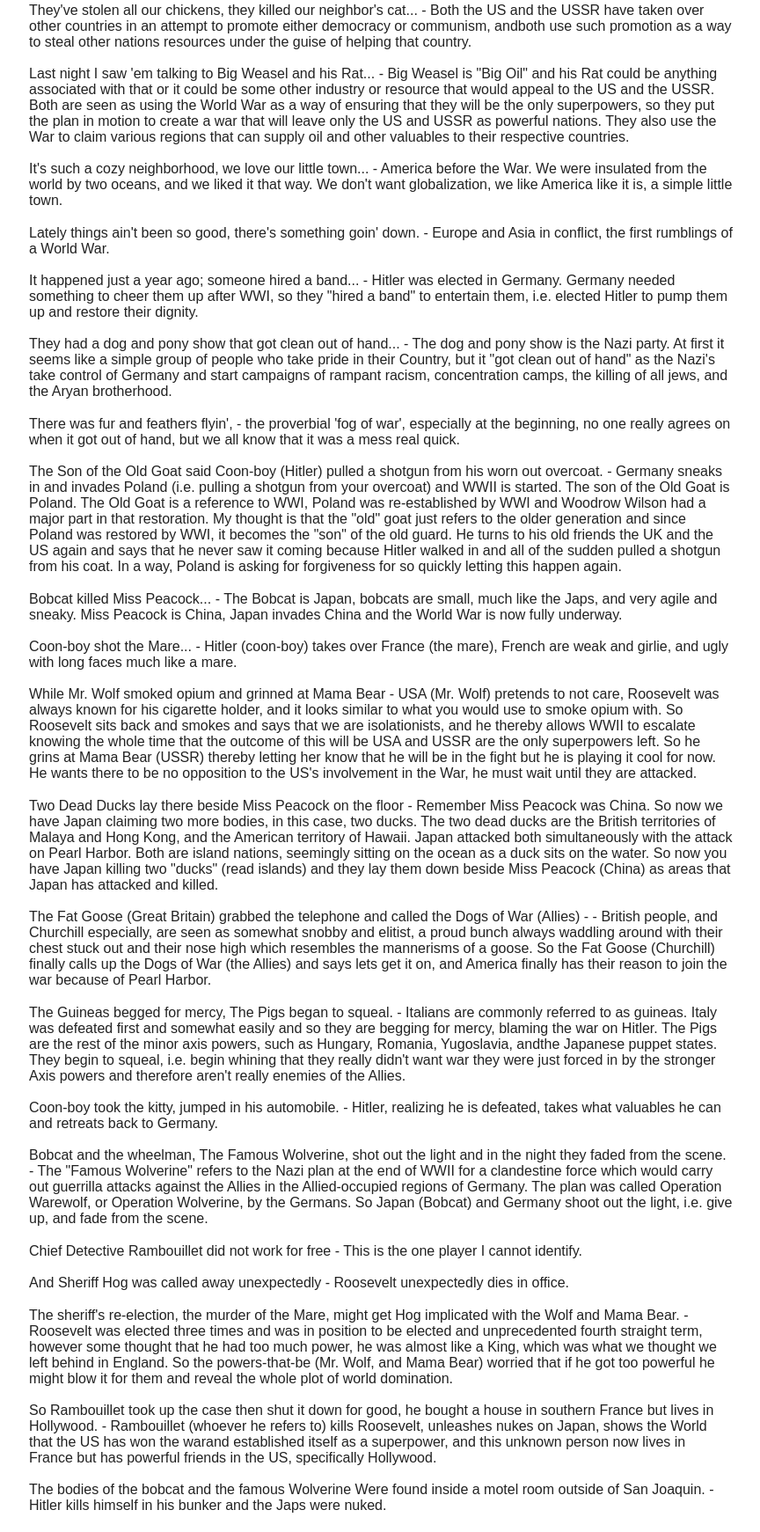
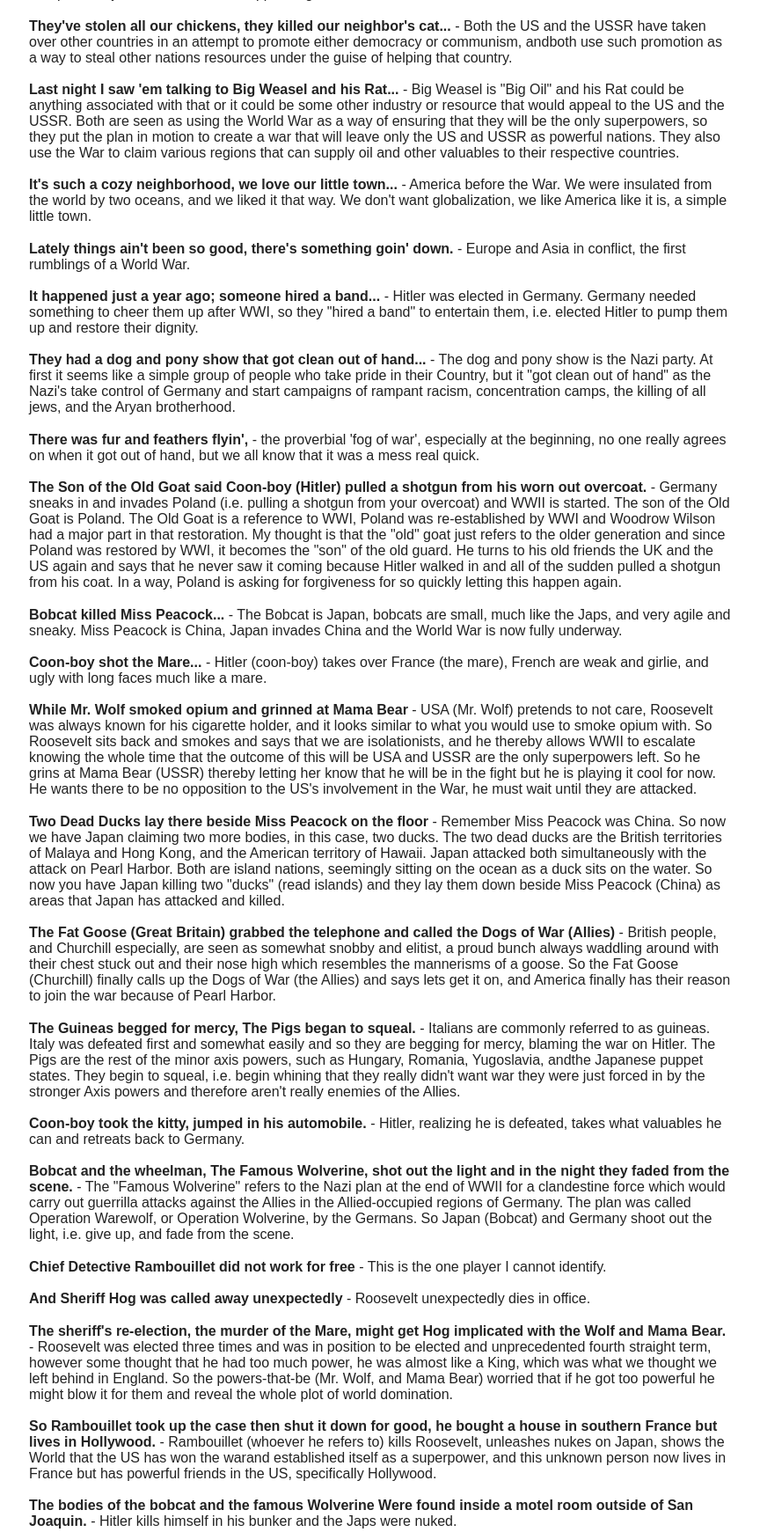
Before and after one commit to mattlite/mattlite.github.io, a plain HTML site: page index.html in a window 1280 px wide. Shown: the part 773-2514 px from the top of the page at 88% size, without its empty margins (207-1071 px from the left). Drawn offline with Linux system fonts and the light colour scheme.

Commit message:
bolding the lyrics

```diff
--- a/index.html
+++ b/index.html
@@ -17,7 +17,7 @@
     <p>Back in 2007 my Dad emailed my Brother and I to discuss the meaning of a Robert Earl Keen Jr. song - <a href="https://www.youtube.com/watch?v=JsUOxRia4ns" target="_blank">'Mr. Wolf and Mama Bear'</a></p>
 
     <blockquote>
-        <p>"Hey guys, I have downloaded the words and tabs on the REK song and learned to play it.  I am intrigued by the lyrics and curious about the meaning.  I went on the www to see if I could find an interpretation of the story and could not.
+        <p>"Hey guys, I have down loaded the words and tabs on the REK song and learned to play it.  I am intrigued by the lyrics and curious about the meaning.  I went on the www to see if I could find an interpretation of the story and could not.
 
             I believe it is a story about small town political corruption, using stereotypical animals as the main characters in the story line.  However, I am not sure.  I would welcome your thoughts and if you can find a www site that gives REK's take that would be great.  This is driving me crazy.
             "</p>
@@ -29,79 +29,79 @@
 
     <p>I think the song is about World War II and it's aftermath. I'll go through it line by line and explain my reasoning:</p>
 
-    <p>Mr. Wolf and Mama Bear were banging on the door...
+    <p><b>Mr. Wolf and Mama Bear were banging on the door...</b>
     -Mama Bear is easy, "mother" Russia and the communist bear were common metaphors for the USSR. So Mama Bear is the USSR.  Mr. Wolf is the USA.  The lone wolf could be symbolic of the US's stance at the time, and wolves are smart andcan be seen as diabolical at times but still noble in a way.  The US and USSR are both banging on the world's door, vying for the title of "Superpower" and now it's right before WWII and both are positioning themselves to become the worlds two superpowers.</p>
 
-    <p>I told 'em once, I told 'em twice, don't come 'round here no more.
+    <p><b>I told 'em once, I told 'em twice, don't come 'round here no more.</b>
     - The story is told from the point of view of someone who opposes the cold war and the crooked politics that it represented.  You can take it as a pacifist viewpoint, or just as someone who opposes globalization and all that came with the cold war.</p>
 
-    <p>They've stolen all our chickens, they killed our neighbor's cat...
+    <p><b>They've stolen all our chickens, they killed our neighbor's cat...</b>
     - Both the US and the USSR have taken over other countries in an attempt to promote either democracy or communism, andboth use such promotion as a way to steal other nations resources under the guise of helping that country.</p>
 
-    <p>Last night I saw 'em talking to Big Weasel and his Rat...
+    <p><b>Last night I saw 'em talking to Big Weasel and his Rat...</b>
     - Big Weasel is "Big Oil" and his Rat could be anything associated with that or it could be some other industry or resource that would appeal to the US and the USSR.  Both are seen as using the World War as a way of ensuring that they will be the only superpowers, so they put the plan in motion to create a war that will leave only the US and USSR as powerful nations.  They also use the War to claim various regions that can supply oil and other valuables to their respective countries.</p>
 
-    <p>It's such a cozy neighborhood, we love our little town...
+    <p><b>It's such a cozy neighborhood, we love our little town...</b>
     - America before the War.  We were insulated from the world by two oceans, and we liked it that way. We don't want globalization, we like America like it is, a simple little town.</p>
 
-    <p>Lately things ain't been so good, there's something goin' down.
+    <p><b>Lately things ain't been so good, there's something goin' down.</b>
     - Europe and Asia in conflict, the first rumblings of a World War.</p>
 
-    <p>It happened just a year ago; someone hired a band...
+    <p><b>It happened just a year ago; someone hired a band...</b>
     - Hitler was elected in Germany. Germany needed something to cheer them up after WWI, so they "hired a band" to entertain them, i.e. elected Hitler to pump them up and restore their dignity.</p>
 
-    <p>They had a dog and pony show that got clean out of hand...
+    <p><b>They had a dog and pony show that got clean out of hand...</b>
     - The dog and pony show is the Nazi party.  At first it seems like a simple group of people who take pride in their Country, but it "got clean out of hand" as the Nazi's take control of Germany and start campaigns of rampant racism, concentration camps, the killing of all jews, and the Aryan brotherhood.</p>
 
-    <p>There was fur and feathers flyin',
+    <p><b>There was fur and feathers flyin',</b>
     - the proverbial 'fog of war', especially at the beginning, no one really agrees on when it got out of hand, but we all know that it was a mess real quick.</p>
 
-    <p>The Son of the Old Goat said Coon-boy (Hitler) pulled a shotgun from his worn out overcoat.
+    <p><b>The Son of the Old Goat said Coon-boy (Hitler) pulled a shotgun from his worn out overcoat.</b>
     - Germany sneaks in and invades Poland (i.e. pulling a shotgun from your overcoat) and WWII is started.  The son of the Old Goat is Poland. The Old Goat is a reference to WWI, Poland was re-established by WWI and Woodrow Wilson had a major part in that restoration.  My thought is that the "old" goat just refers to the older generation and since Poland was restored by WWI, it becomes the "son" of the old guard.  He turns to his old friends the UK and the US again and says that he never saw it coming because Hitler walked in and all of the sudden pulled a shotgun from his coat.  In a way, Poland is asking for forgiveness for so quickly letting this happen again.</p>
 
-    <p>Bobcat killed Miss Peacock...
+    <p><b>Bobcat killed Miss Peacock...</b>
     - The Bobcat is Japan, bobcats are small, much like the Japs, and very agile and sneaky.  Miss Peacock is China, Japan invades China and the World War is now fully underway.</p>
 
-    <p>Coon-boy shot the Mare...
+    <p><b>Coon-boy shot the Mare...</b>
     - Hitler (coon-boy) takes over France (the mare), French are weak and girlie, and ugly with long faces much like a mare.</p>
 
-    <p>While Mr. Wolf smoked opium and grinned at Mama Bear
+    <p><b>While Mr. Wolf smoked opium and grinned at Mama Bear</b>
     - USA (Mr. Wolf) pretends to not care, Roosevelt was always known for his cigarette holder, and it looks similar to what you would use to smoke opium with.  So Roosevelt sits back and smokes and says that we are isolationists, and he thereby allows WWII to escalate knowing the whole time that the outcome of this will be USA and USSR are the only superpowers left.  So he grins at Mama Bear (USSR) thereby letting her know that he will be in the fight but he is playing it cool for now.  He wants there to be no opposition to the US's involvement in the War, he must wait until they are attacked.</p>
 
-    <p>Two Dead Ducks lay there beside Miss Peacock on the floor
+    <p><b>Two Dead Ducks lay there beside Miss Peacock on the floor</b>
     - Remember Miss Peacock was China.  So now we have Japan claiming two more bodies, in this case, two ducks.  The two dead ducks are the British territories of Malaya and Hong Kong, and the American territory of Hawaii.  Japan attacked both simultaneously with the attack on Pearl Harbor. Both are island nations, seemingly sitting on the ocean as a duck sits on the water.  So now you have Japan killing two "ducks" (read islands) and they lay them down beside Miss Peacock (China) as areas that Japan has attacked and killed.</p>
 
-    <p>The Fat Goose (Great Britain) grabbed the telephone and called the Dogs of War (Allies) -
+    <p><b>The Fat Goose (Great Britain) grabbed the telephone and called the Dogs of War (Allies)</b>
     - British people, and Churchill especially, are seen as somewhat snobby and elitist, a proud bunch always waddling around with their chest stuck out and their nose high which resembles the mannerisms of a goose.  So the Fat Goose (Churchill) finally calls up the Dogs of War (the Allies) and says lets get it on, and America finally has their reason to join the war because of Pearl Harbor.</p>
 
-    <p>The Guineas begged for mercy, The Pigs began to squeal.
+    <p><b>The Guineas begged for mercy, The Pigs began to squeal.</b>
     - Italians are commonly referred to as guineas.  Italy was defeated first and somewhat easily and so they are begging for mercy, blaming the war on Hitler.  The Pigs are the rest of the minor axis powers, such as Hungary, Romania, Yugoslavia, andthe Japanese puppet states.  They begin to squeal, i.e. begin whining that they really didn't want war they were just forced in by the stronger Axis powers and therefore aren't really enemies of the Allies.</p>
 
-    <p>Coon-boy took the kitty, jumped in his automobile.
+    <p><b>Coon-boy took the kitty, jumped in his automobile.</b>
     - Hitler, realizing he is defeated, takes what valuables he can and retreats back to Germany.</p>
 
-    <p>Bobcat and the wheelman, The Famous Wolverine, shot out the light and in the night they faded from the scene.
+    <p><b>Bobcat and the wheelman, The Famous Wolverine, shot out the light and in the night they faded from the scene.</b>
     - The "Famous Wolverine" refers to the Nazi plan at the end of WWII for a clandestine force which would carry out guerrilla attacks against the Allies in the Allied-occupied regions of Germany.  The plan was called Operation Warewolf, or Operation Wolverine, by the Germans.  So Japan (Bobcat) and Germany shoot out the light, i.e. give up, and fade from the scene.</p>
 
-    <p>Chief Detective Rambouillet did not work for free
+    <p><b>Chief Detective Rambouillet did not work for free</b>
     - This is the one player I cannot identify.</p>
 
-    <p>And Sheriff Hog was called away unexpectedly
+    <p><b>And Sheriff Hog was called away unexpectedly</b>
     - Roosevelt unexpectedly dies in office.</p>
 
-    <p>The sheriff's re-election, the murder of the Mare, might get Hog implicated with the Wolf and Mama Bear.
+    <p><b>The sheriff's re-election, the murder of the Mare, might get Hog implicated with the Wolf and Mama Bear.</b>
     - Roosevelt was elected three times and was in position to be elected and unprecedented fourth straight term, however some thought that he had too much power, he was almost like a King, which was what we thought we left behind in England.  So the powers-that-be (Mr. Wolf, and Mama Bear) worried that if he got too powerful he might blow it for them and reveal the whole plot of world domination.</p>
 
-    <p>So Rambouillet took up the case then shut it down for good, he bought a house in southern France but lives in Hollywood.
+    <p><b>So Rambouillet took up the case then shut it down for good, he bought a house in southern France but lives in Hollywood.</b>
     - Rambouillet (whoever he refers to) kills Roosevelt, unleashes nukes on Japan, shows the World that the US has won the warand established itself as a superpower, and this unknown person now lives in France but has powerful friends in the US, specifically Hollywood.</p>
 
-    <p>The bodies of the bobcat and the famous Wolverine Were found inside a motel room outside of San Joaquin.
+    <p><b>The bodies of the bobcat and the famous Wolverine Were found inside a motel room outside of San Joaquin.</b>
     - Hitler kills himself in his bunker and the Japs were nuked.</p>
 
-    <p>The city council voted the insurance board to pay the victims of that heinous crime upon that dreadful day -
+    <p><b>The city council voted the insurance board to pay the victims of that heinous crime upon that dreadful day</b>
     - The Marshall plan takes effect and the US moves in and basically takes over Japan under the guise of helping them out because we were so harsh on them by dropping nukes.</p>
 
-    <p>And I watch from the shadows where beneath a frosty moon, Mr. Wolf and Mama Bear feed on a dead raccoon.
+    <p><b>And I watch from the shadows where beneath a frosty moon, Mr. Wolf and Mama Bear feed on a dead raccoon.</b>
     - The US (Mr. Wolf) and the USSR (Mama Bear) take over Germany (remember Coon-boy was Hitler).  Germany is split down the middle, you now have East and West Germany and the US gets half and the USSR gets half.  Metaphorically speaking, the plot is finally over and it worked to perfection, the US and USSR are now the only superpowers, and by stopping Hitler early on, they allow him to threaten the world, thereby allowing them to step in, stop him and in the process take over all the world, something they could have never done in an overt fashion without pissing off everyone.  So now they feed off of what Hitler created.</p>
 
     <p>And the author sits back and watches from the shadows and sees the secret plot that the US and USSR devised.   He knows that WWII wasn't all that it was shown to be.  While the masses see it as a great victory and a war that was forced on us andyet we stepped in and kicked butt, he sees it as a clever plot to covertly take over the world.  The US could have stepped in early and squashed Hitler. And many people believe that Roosevelt knew that Japan was planning an attack on Pearl Harbor.  If the US had stepped in early on they could have destroyed Hitler or Japan and prevented the World War,  but instead, they sat back, allowed him to get too powerful, and ensured that it would take an all out World War to destroy them.  This in turn allowed the US to take over half the world and the USSR to take over the rest.  It then set up the Cold War and allowed the two countries to continue their world domination for the next fifty years.</p>
```
